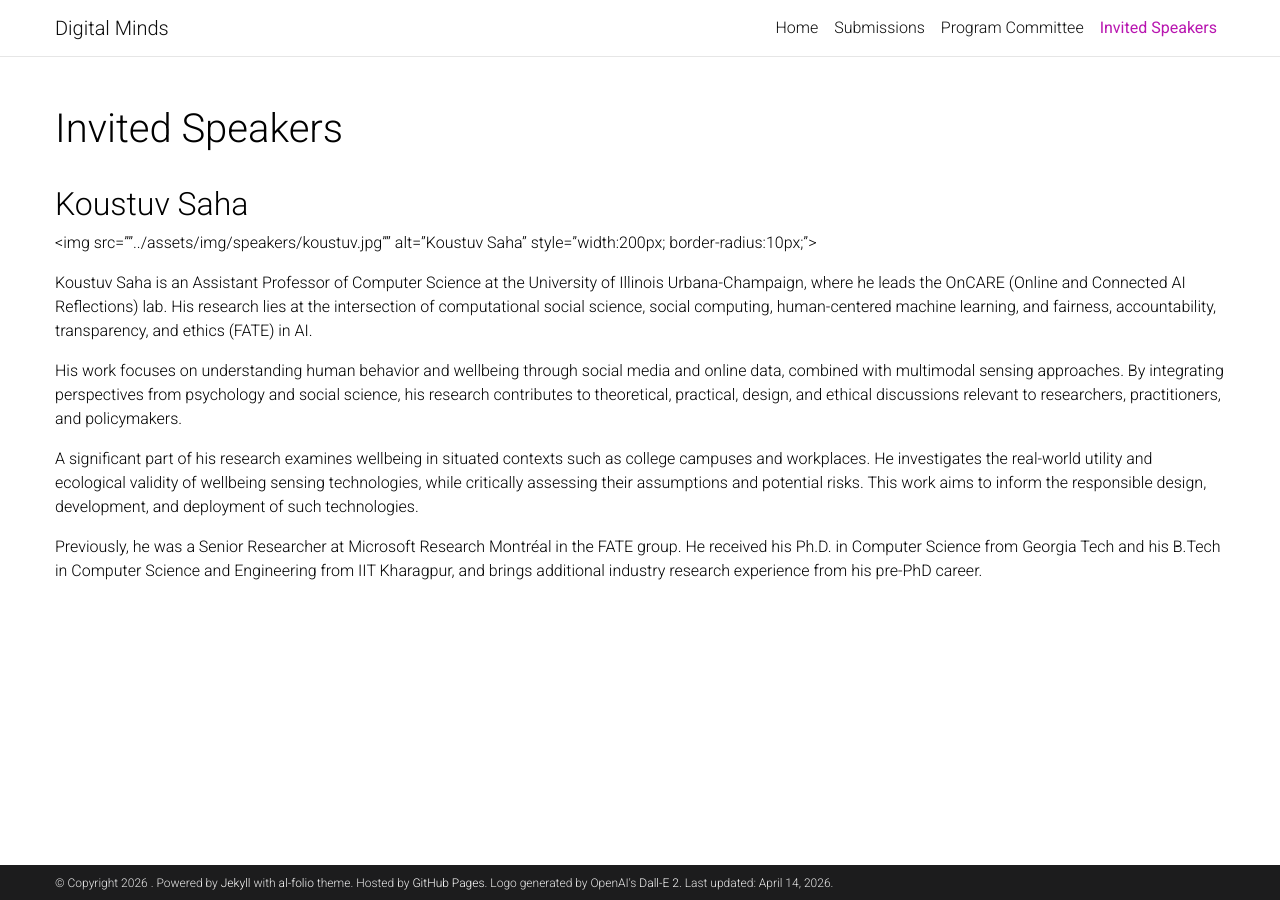
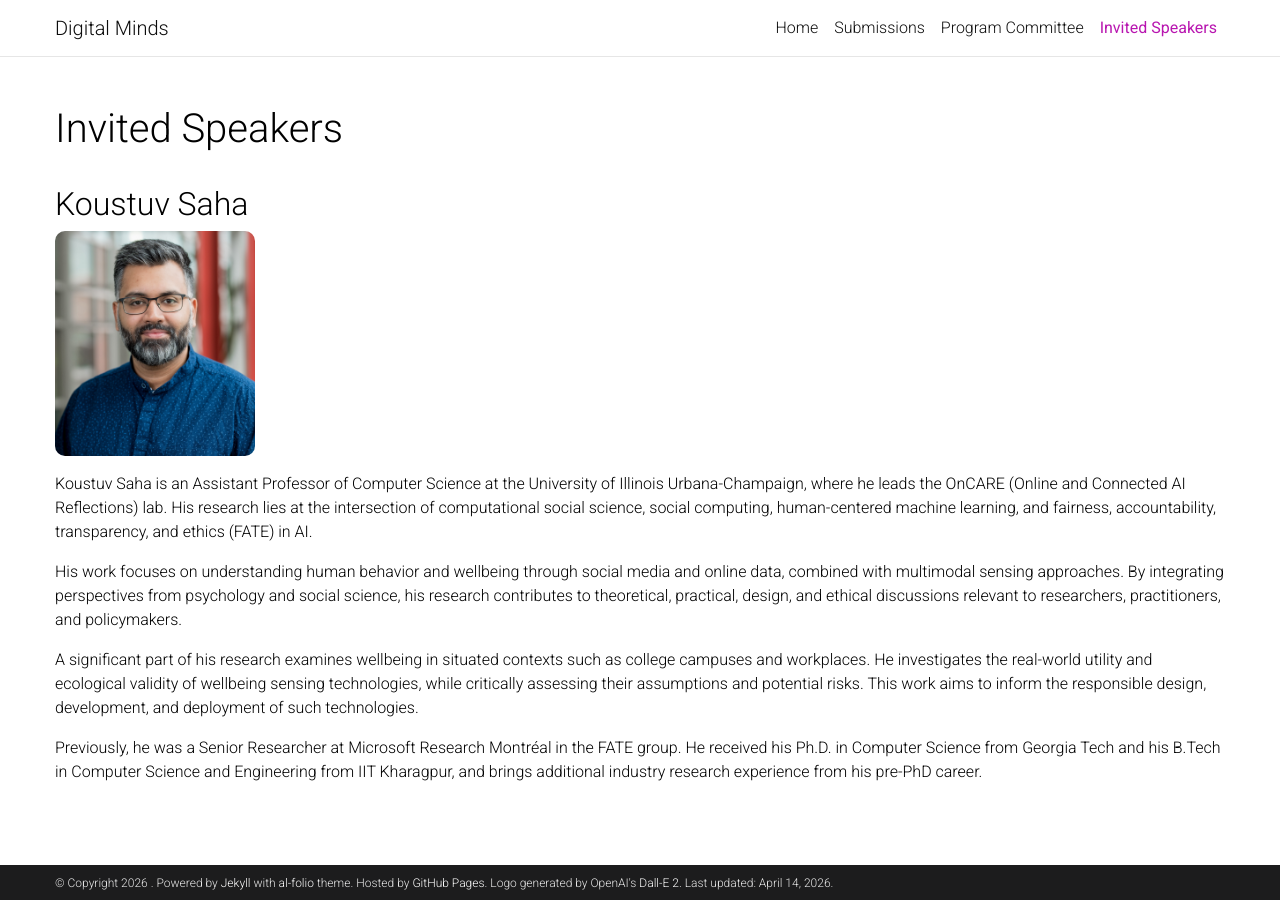
Before and after one commit to DMWorkshop/dmworkshop.github.io, a Jekyll site: the page built from _pages/invited_speaker.md, in a window 1280 px wide. Built offline with Jekyll 4.4.1, drawn with Linux system fonts in a browser that asks for light colours; a style sheet for code colours, icons or effects is not loaded.

Commit message:
update invited speaker page

```diff
--- a/_pages/invited_speaker.md
+++ b/_pages/invited_speaker.md
@@ -8,7 +8,7 @@ nav_order: 5
 
 ## Koustuv Saha
 
-<img src=""../assets/img/speakers/koustuv.jpg"" alt="Koustuv Saha" style="width:200px; border-radius:10px;">
+<img src="../assets/img/speakers/koustuv.jpg" alt="Koustuv Saha" style="width:200px; border-radius:10px;">
 
 Koustuv Saha is an Assistant Professor of Computer Science at the University of Illinois Urbana-Champaign, where he leads the OnCARE (Online and Connected AI Reflections) lab. His research lies at the intersection of computational social science, social computing, human-centered machine learning, and fairness, accountability, transparency, and ethics (FATE) in AI.
 
```
Also changed, not shown: 1 other file.
